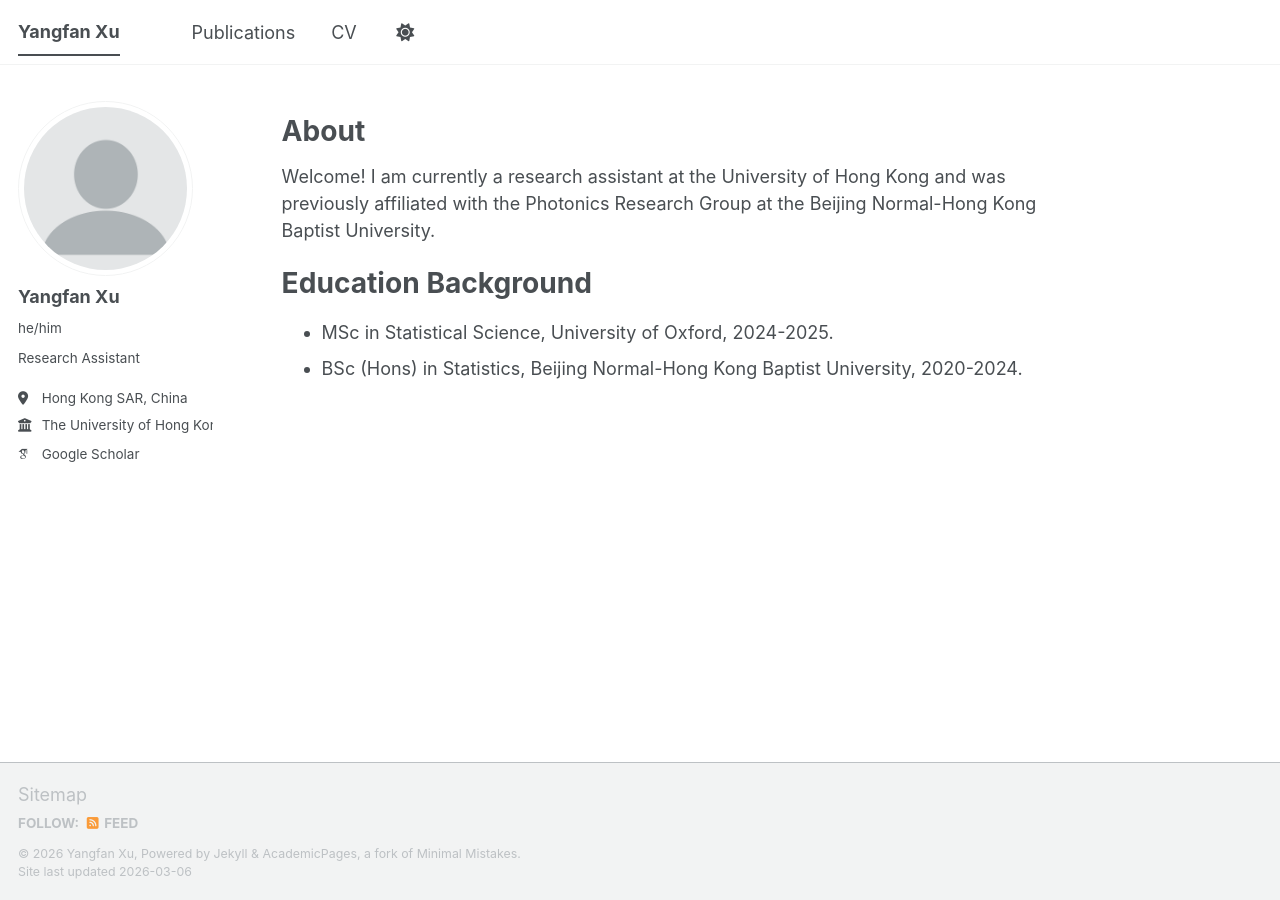
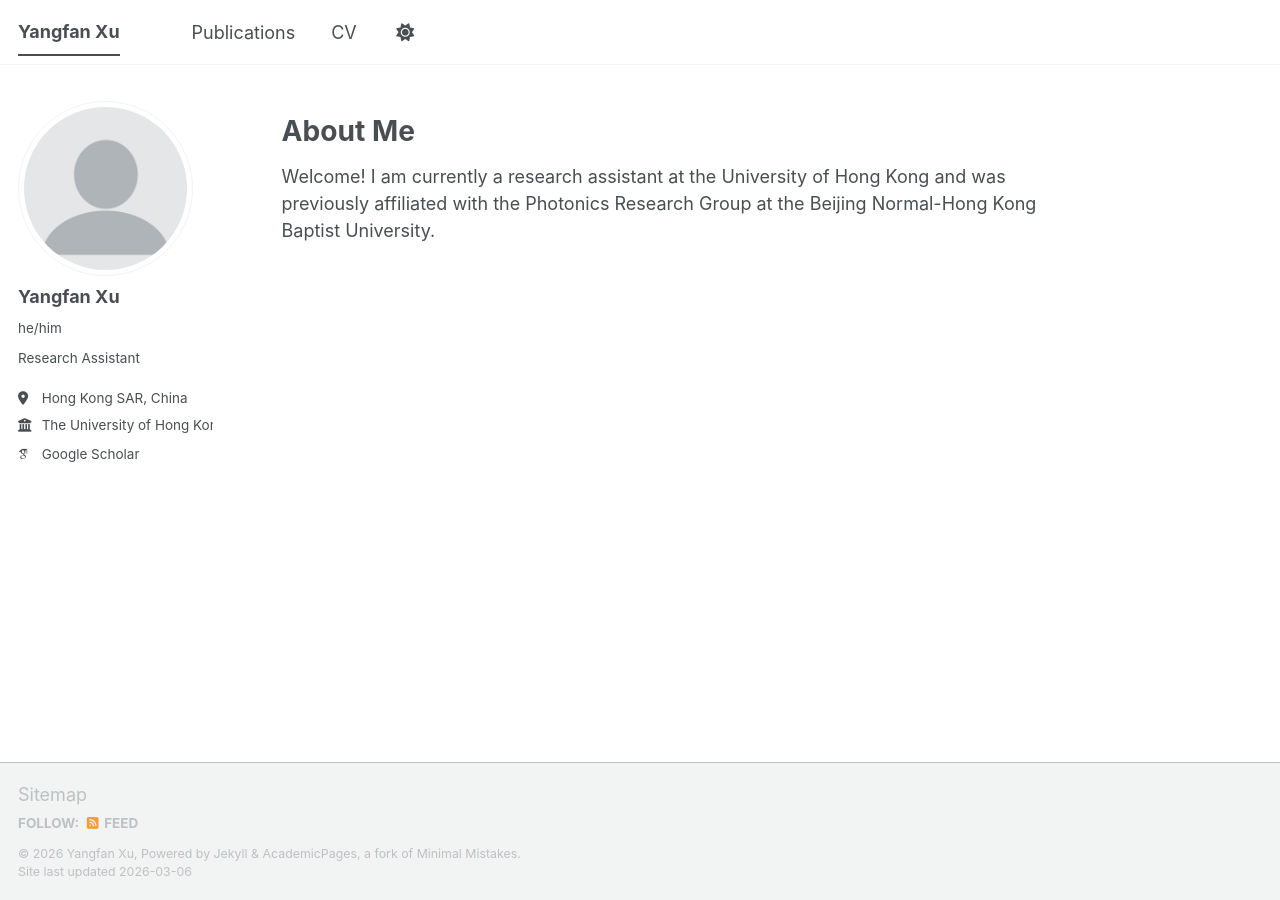
Before and after one commit to ethanxu02/ethanxu02.github.io, a Jekyll site: the page built from _pages/about.md, in a window 1280 px wide. Built offline with Jekyll 4.4.1, drawn with Linux system fonts in a browser that asks for light colours; some web fonts are replaced; a script bundle is joined from its source files by our own code; library files that are not in the unit come from our copies.

Commit message:
Update about.md

```diff
--- a/_pages/about.md
+++ b/_pages/about.md
@@ -6,11 +6,6 @@ redirect_from:
   - /about/
   - /about.html
 ---
-About
+About Me
 ======
 Welcome! I am currently a research assistant at the University of Hong Kong and was previously affiliated with the Photonics Research Group at the Beijing Normal-Hong Kong Baptist University.
-
-Education Background
-======
-* MSc in Statistical Science, University of Oxford, 2024-2025.
-* BSc (Hons) in Statistics, Beijing Normal-Hong Kong Baptist University, 2020-2024.
```
